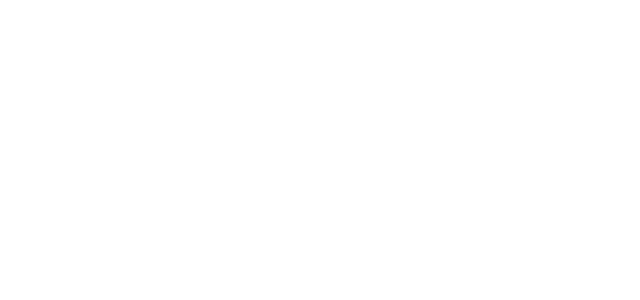
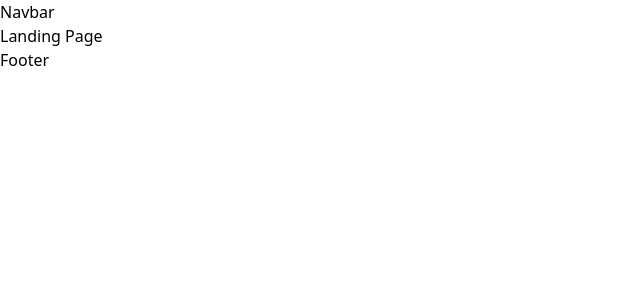
Before and after one commit to m4rvelous252/standard-website-with-cms, a Next.js app: page / in a window 1280 px wide. Shown: the top 300 px of the page, without its empty margins (0-640 px from the left). Built offline with nearby package versions, Linux system fonts and the light colour scheme.

Commit message:
Layout component

```diff
--- /dev/null
+++ b/src/components/layout/Footer.tsx
@@ -0,0 +1,8 @@
+
+const Footer = () => {
+  return (
+    <div>Footer</div>
+  )
+}
+
+export default Footer
--- /dev/null
+++ b/src/components/layout/Navbar.tsx
@@ -0,0 +1,8 @@
+
+const Navbar = () => {
+  return (
+    <div>Navbar</div>
+  )
+}
+
+export default Navbar
--- /dev/null
+++ b/src/components/layout/index.tsx
@@ -0,0 +1,19 @@
+import React, { type ReactNode } from "react"
+import Navbar from "./Navbar"
+import Footer from "./Footer"
+
+interface Props {
+  children?: ReactNode
+}
+
+const Layout = ({ children }: Props) => {
+  return (
+    <main className="w-full flex flex-col">
+      <Navbar />
+      {children}
+      <Footer />
+    </main>
+  )
+}
+
+export default Layout
--- a/src/pages/index.tsx
+++ b/src/pages/index.tsx
@@ -1,6 +1,6 @@
 import { type NextPage } from "next";
 import Head from "next/head";
-import Link from "next/link";
+import Layout from "~/components/layout";
 
 const Home: NextPage = () => {
   return (
@@ -10,8 +10,11 @@
         <meta name="description" content="Made by DPS" />
         <link rel="icon" href="/favicon.ico" />
       </Head>
-      <main>
-      </main>
+      <Layout>
+        <div className="">
+          Landing Page
+        </div>
+      </Layout>
     </>
   );
 };
```
